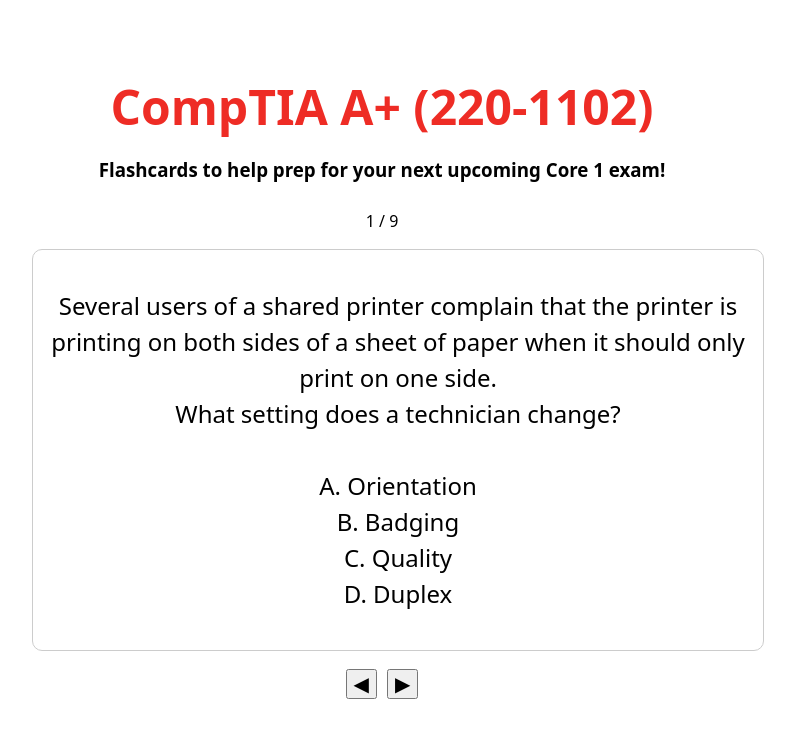
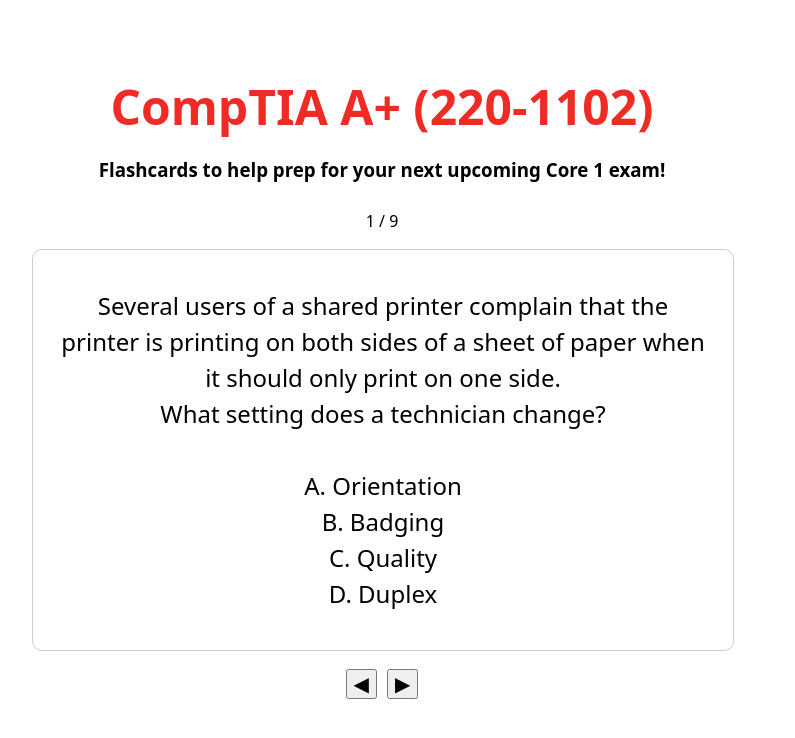
Before and after one commit to sixthsenseriot/project-02-flashcards, a React (Vite) app: page / in a window 1280 px wide. Shown: the top 738 px of the page, without its empty margins (258-1053 px from the left). Built offline with nearby package versions, Linux system fonts and the light colour scheme.

Commit message:
style: Fix padding of flashcard component
Signed-off-by: Khanh <khanh@starchdev.com>

```diff
--- a/src/components/Flashcard.css
+++ b/src/components/Flashcard.css
@@ -24,13 +24,23 @@
     transform-style: preserve-3d;
 }
 
+.flashcard .content {
+    padding: 1.5rem; /* or whatever you prefer */
+    text-align: center;
+    width: 100%;
+    height: 100%;
+    box-sizing: border-box;
+    display: flex;
+    justify-content: center;
+    align-items: center;
+}
+
 .flashcard.flipped {
     transform: rotateY(180deg);
 }
 
 .flashcard .front,
 .flashcard .back {
-    padding: 0 15px;
     position: absolute;
     width: 100%;
     height: 100%;
--- a/src/components/Flashcard.jsx
+++ b/src/components/Flashcard.jsx
@@ -11,8 +11,12 @@
         <div className="Flashcard">
             <div className="flashcard-container" onClick={handleClick}>
                 <div className={`flashcard ${isFlipped ? "flipped" : ""}`}>
-                    <div className="front">{frontText}</div>
-                    <div className="back">{backText}</div>
+                    <div className="front">
+                        <div className="content">{frontText}</div>
+                    </div>
+                    <div className="back">
+                        <div className="content">{backText}</div>
+                    </div>
                 </div>
             </div>
         </div>
```
